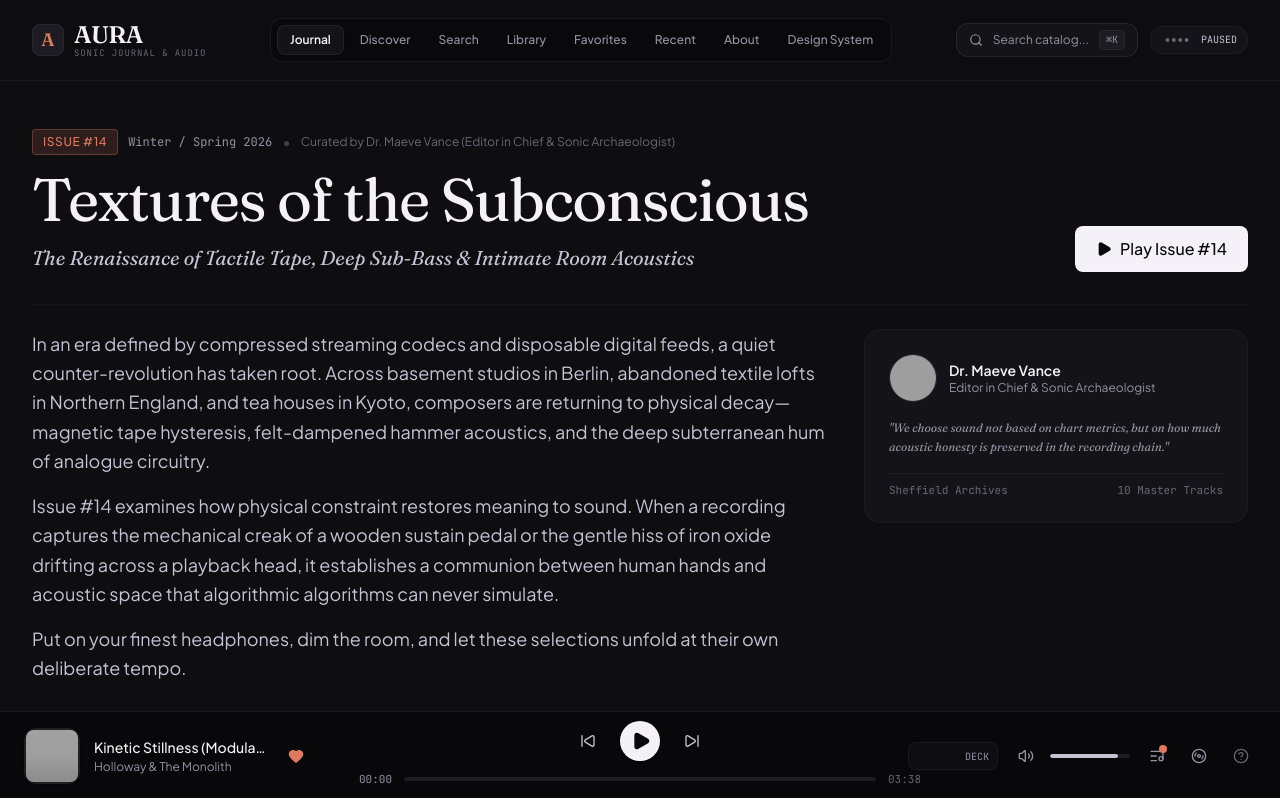
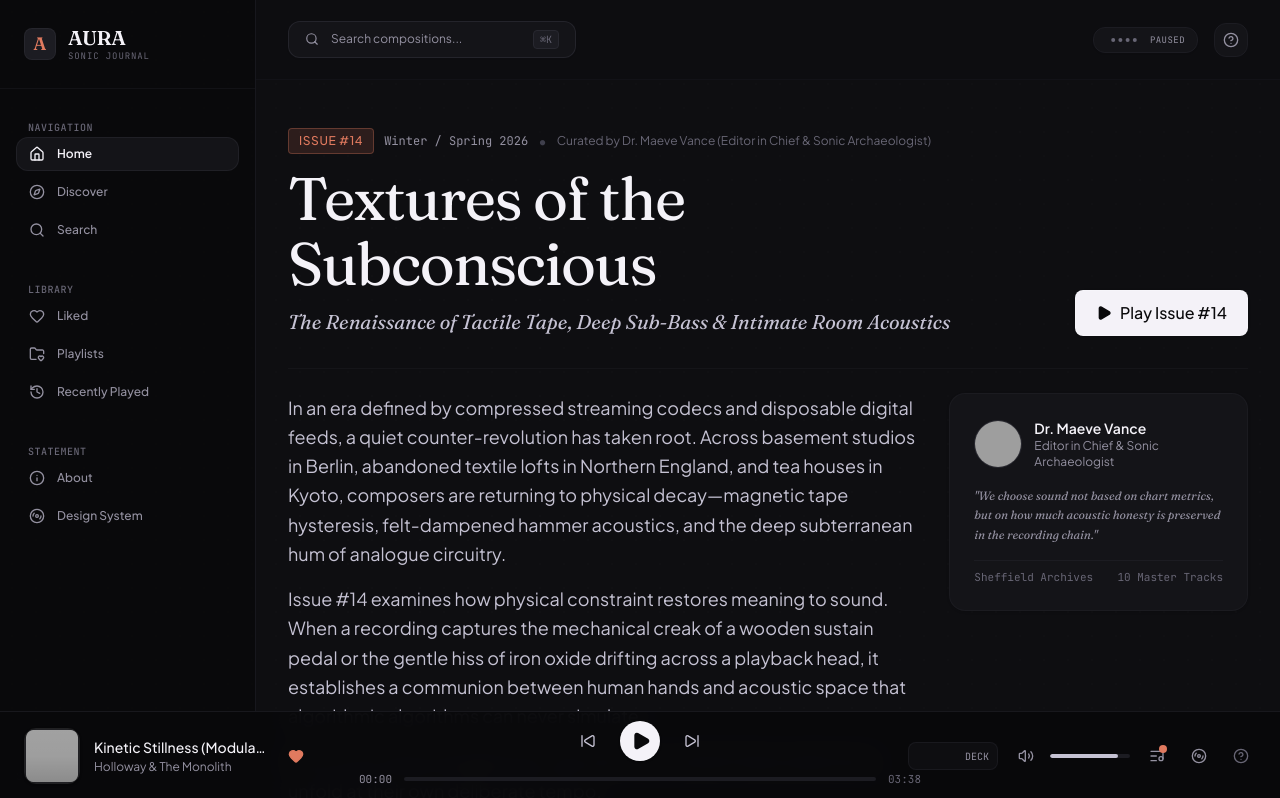
Before and after one commit to Void8478/Aura, a React (Vite) app: page / in a window 1280 px wide. Shown: the top 798 px of the page. Built offline with nearby package versions, Linux system fonts and the light colour scheme; grey boxes are pictures that could not be loaded.

Commit message:
feat(app-shell): rebuild RootLayout to support desktop sidebar and mobile bottom nav layout with persistent player

```diff
--- a/src/layouts/RootLayout.tsx
+++ b/src/layouts/RootLayout.tsx
@@ -1,5 +1,18 @@
+import React, { useState } from 'react';
 import { Outlet, Link, useLocation } from 'react-router-dom';
-import { Search, HelpCircle } from 'lucide-react';
+import {
+  Search,
+  HelpCircle,
+  Home,
+  Compass,
+  Heart,
+  FolderHeart,
+  History,
+  Info,
+  Menu,
+  X,
+  Disc3
+} from 'lucide-react';
 import { AudioPlayer } from '../components/player/AudioPlayer';
 import { QueueDrawer } from '../components/player/QueueDrawer';
 import { ExpandedPlayerModal } from '../components/player/ExpandedPlayerModal';
@@ -10,186 +23,314 @@ import { VisualizerCanvas } from '../components/player/VisualizerCanvas';
 import { useKeyboardShortcuts } from '../hooks/useKeyboardShortcuts';
 import { usePlayerStore } from '../store/usePlayerStore';
 
-export const RootLayout = () => {
+export const RootLayout: React.FC = () => {
   useKeyboardShortcuts();
   const location = useLocation();
+  const [isMobileMenuOpen, setIsMobileMenuOpen] = useState(false);
   const { isPlaying, currentTrack, setIsSearchOpen, toggleVisualizer, setIsShortcutsOpen } =
     usePlayerStore();
 
   const navLinks = [
-    { path: '/', label: 'Journal' },
-    { path: '/discover', label: 'Discover' },
-    { path: '/search', label: 'Search' },
-    { path: '/library', label: 'Library' },
-    { path: '/favorites', label: 'Favorites' },
-    { path: '/recent', label: 'Recent' },
-    { path: '/about', label: 'About' },
-    { path: '/design-test', label: 'Design System' },
+    { path: '/', label: 'Home', icon: <Home className="w-4 h-4" /> },
+    { path: '/discover', label: 'Discover', icon: <Compass className="w-4 h-4" /> },
+    { path: '/search', label: 'Search', icon: <Search className="w-4 h-4" /> },
   ];
 
+  const libraryLinks = [
+    { path: '/favorites', label: 'Liked', icon: <Heart className="w-4 h-4" /> },
+    { path: '/library', label: 'Playlists', icon: <FolderHeart className="w-4 h-4" /> },
+    { path: '/recent', label: 'Recently Played', icon: <History className="w-4 h-4" /> },
+  ];
+
+  const secondaryLinks = [
+    { path: '/about', label: 'About', icon: <Info className="w-4 h-4" /> },
+    { path: '/design-test', label: 'Design System', icon: <Disc3 className="w-4 h-4" /> },
+  ];
+
+  const checkActive = (path: string) => {
+    if (path === '/') return location.pathname === '/';
+    return location.pathname.startsWith(path);
+  };
+
   return (
-    <div className="min-h-screen bg-aura-900 text-aura-200 flex flex-col selection:bg-aura-accent selection:text-white relative font-sans">
+    <div className="min-h-screen bg-aura-900 text-aura-200 flex relative font-sans overflow-x-hidden selection:bg-aura-accent selection:text-white">
+      {/* Background grain texture */}
       <div className="fixed inset-0 pointer-events-none bg-grain opacity-40 z-0" />
 
-      {/* Navigation Header */}
-      <header className="sticky top-0 z-30 bg-aura-900/90 backdrop-blur-md border-b border-aura-800/80 transition-colors">
-        <div className="max-w-7xl mx-auto px-4 sm:px-6 lg:px-8">
-          <div className="flex items-center justify-between h-16 sm:h-20">
-            {/* Masthead */}
-            <div className="flex items-center gap-6">
-              <Link to="/" className="group flex items-center gap-2.5 select-none">
+      {/* 1. DESKTOP SIDEBAR */}
+      <aside className="hidden lg:flex flex-col w-64 bg-aura-950/80 border-r border-aura-800/80 shrink-0 h-screen sticky top-0 z-20 select-none">
+        {/* Sidebar Header / Masthead */}
+        <div className="p-6 border-b border-aura-800/50 flex items-center justify-between">
+          <Link to="/" className="flex items-center gap-3 group">
             <div className="w-8 h-8 rounded-lg bg-aura-800 border border-aura-700/80 flex items-center justify-center group-hover:border-aura-accent/60 transition-colors">
               <span className="font-serif text-lg font-bold text-aura-accent">A</span>
             </div>
             <div className="flex flex-col">
-                  <span className="font-serif text-xl sm:text-2xl font-bold tracking-tight text-aura-100 group-hover:text-aura-accent transition-colors">
+              <span className="font-serif text-xl font-bold tracking-tight text-aura-100 group-hover:text-aura-accent transition-colors">
                 AURA
               </span>
-                  <span className="text-[9px] font-mono tracking-widest text-aura-500 uppercase -mt-1 hidden sm:block">
-                    Sonic Journal & Audio
+              <span className="text-[9px] font-mono tracking-widest text-aura-500 uppercase -mt-0.5">
+                SONIC JOURNAL
               </span>
             </div>
           </Link>
         </div>
 
-            {/* Desktop Navigation Links */}
-            <nav className="hidden lg:flex items-center gap-1 bg-aura-950/60 p-1.5 rounded-xl border border-aura-800/80">
+        {/* Sidebar Nav Area */}
+        <nav className="flex-1 overflow-y-auto px-4 py-6 space-y-7">
+          {/* Group 1: Navigation */}
+          <div className="space-y-2">
+            <span className="px-3 text-[10px] font-mono uppercase tracking-wider text-aura-500 font-medium">
+              Navigation
+            </span>
+            <ul className="space-y-1">
               {navLinks.map((link) => {
-                const isActive = location.pathname === link.path;
+                const active = checkActive(link.path);
                 return (
+                  <li key={link.path}>
                     <Link
-                    key={link.path}
                       to={link.path}
-                    className={`px-3 py-1.5 rounded-lg text-xs font-medium transition-all ${
-                      isActive
-                        ? 'bg-aura-850 text-aura-100 shadow-xs border border-aura-700/70 font-semibold'
-                        : 'text-aura-400 hover:text-aura-200 hover:bg-aura-900/60'
+                      className={`flex items-center gap-3 px-3 py-2 rounded-xl text-xs font-medium transition-all ${
+                        active
+                          ? 'bg-aura-850 text-aura-100 border border-aura-700/60 font-semibold'
+                          : 'text-aura-400 hover:text-aura-100 hover:bg-aura-900/40 border border-transparent'
                       }`}
                     >
-                    {link.label}
+                      {link.icon}
+                      <span>{link.label}</span>
                     </Link>
+                  </li>
                 );
               })}
+            </ul>
+          </div>
+
+          {/* Group 2: Library */}
+          <div className="space-y-2">
+            <span className="px-3 text-[10px] font-mono uppercase tracking-wider text-aura-500 font-medium">
+              Library
+            </span>
+            <ul className="space-y-1">
+              {libraryLinks.map((link) => {
+                const active = checkActive(link.path);
+                return (
+                  <li key={link.path}>
+                    <Link
+                      to={link.path}
+                      className={`flex items-center gap-3 px-3 py-2 rounded-xl text-xs font-medium transition-all ${
+                        active
+                          ? 'bg-aura-850 text-aura-100 border border-aura-700/60 font-semibold'
+                          : 'text-aura-400 hover:text-aura-100 hover:bg-aura-900/40 border border-transparent'
+                      }`}
+                    >
+                      {link.icon}
+                      <span>{link.label}</span>
+                    </Link>
+                  </li>
+                );
+              })}
+            </ul>
+          </div>
+
+          {/* Group 3: Curation Colophon */}
+          <div className="space-y-2">
+            <span className="px-3 text-[10px] font-mono uppercase tracking-wider text-aura-500 font-medium">
+              Statement
+            </span>
+            <ul className="space-y-1">
+              {secondaryLinks.map((link) => {
+                const active = checkActive(link.path);
+                return (
+                  <li key={link.path}>
+                    <Link
+                      to={link.path}
+                      className={`flex items-center gap-3 px-3 py-2 rounded-xl text-xs font-medium transition-all ${
+                        active
+                          ? 'bg-aura-850 text-aura-100 border border-aura-700/60 font-semibold'
+                          : 'text-aura-400 hover:text-aura-100 hover:bg-aura-900/40 border border-transparent'
+                      }`}
+                    >
+                      {link.icon}
+                      <span>{link.label}</span>
+                    </Link>
+                  </li>
+                );
+              })}
+            </ul>
+          </div>
         </nav>
 
-            {/* Header Right Actions */}
-            <div className="flex items-center gap-2 sm:gap-3">
+        {/* Sidebar Footer */}
+        <div className="p-4 border-t border-aura-800/50 flex items-center justify-between text-[11px] font-mono text-aura-500">
+          <span>Sheffield • Kyoto</span>
+          <span>ISSN 2984</span>
+        </div>
+      </aside>
+
+      {/* 2. MAIN LAYOUT SHELL (fills rest of page width) */}
+      <div className="flex-1 flex flex-col min-w-0 min-h-screen">
+        {/* DESKTOP TOP HEADER */}
+        <header className="hidden lg:flex items-center justify-between px-8 h-20 bg-aura-900/90 backdrop-blur-md sticky top-0 z-20 border-b border-aura-800/40">
+          {/* Top header search trigger */}
           <button
             onClick={() => setIsSearchOpen(true)}
-                className="flex items-center gap-2.5 px-3 py-1.5 rounded-xl bg-aura-850 border border-aura-700/80 text-aura-400 hover:text-aura-100 hover:border-aura-600 transition-all text-xs shadow-xs"
-                aria-label="Open search palette"
+            className="flex items-center gap-3 px-4 py-2 rounded-xl bg-aura-850 border border-aura-700/80 hover:border-aura-600 text-aura-400 hover:text-aura-100 transition-all text-xs w-72 shadow-xs text-left"
           >
-                <Search className="w-3.5 h-3.5 text-aura-400" />
-                <span className="hidden sm:inline font-sans">Search catalog...</span>
-                <kbd className="hidden sm:inline-block font-mono text-[10px] bg-aura-800 text-aura-400 px-1.5 py-0.5 rounded border border-aura-700">
+            <Search className="w-3.5 h-3.5" />
+            <span className="flex-1 font-sans">Search compositions...</span>
+            <kbd className="font-mono text-[10px] bg-aura-800 text-aura-500 px-1.5 py-0.5 rounded border border-aura-700 select-none">
               ⌘K
             </kbd>
           </button>
 
+          {/* Right Header Controls */}
+          <div className="flex items-center gap-4">
             {currentTrack && (
               <button
                 onClick={toggleVisualizer}
-                  className="hidden sm:flex items-center gap-2 px-2.5 py-1.5 rounded-xl bg-aura-850 border border-aura-800 hover:border-aura-700 text-xs"
+                className="flex items-center gap-2 px-3 py-1.5 rounded-xl bg-aura-850 border border-aura-800 hover:border-aura-700 text-xs shadow-xs"
                 title="View Master Deck"
               >
-                  <VisualizerCanvas mode="minimal-dots" width={32} height={14} barColor="#e07a5f" />
-                  <span className="font-mono text-[10px] text-aura-300 max-w-[90px] truncate">
+                <VisualizerCanvas mode="minimal-dots" width={36} height={12} barColor="#e07a5f" />
+                <span className="font-mono text-[9px] text-aura-400 tracking-wider">
                   {isPlaying ? 'PLAYING' : 'PAUSED'}
                 </span>
               </button>
             )}
-            </div>
-          </div>
 
-          {/* Mobile / Tablet Horizontal Navigation Scroll */}
-          <div className="flex lg:hidden items-center justify-start gap-1 py-2.5 border-t border-aura-800/60 overflow-x-auto no-scrollbar">
-            {navLinks.map((link) => {
-              const isActive = location.pathname === link.path;
-              return (
-                <Link
-                  key={link.path}
-                  to={link.path}
-                  className={`px-3 py-1 rounded-md text-xs font-medium whitespace-nowrap transition-colors ${
-                    isActive
-                      ? 'text-aura-accent font-semibold bg-aura-850'
-                      : 'text-aura-400 hover:text-aura-200'
-                  }`}
+            <button
+              onClick={() => setIsShortcutsOpen(true)}
+              className="p-2 rounded-xl bg-aura-850 border border-aura-800 hover:border-aura-700 text-aura-400 hover:text-aura-100 transition-colors"
+              title="Keyboard shortcuts"
+              aria-label="View shortcuts"
             >
-                  {link.label}
-                </Link>
-              );
-            })}
-          </div>
+              <HelpCircle className="w-4 h-4" />
+            </button>
           </div>
         </header>
 
-      {/* Main Content Area */}
-      <main className="flex-1 relative z-10">
-        <Outlet />
-      </main>
+        {/* MOBILE COMPACT HEADER */}
+        <header className="lg:hidden flex items-center justify-between px-4 h-16 bg-aura-900/90 backdrop-blur-md sticky top-0 z-20 border-b border-aura-800/80">
+          <Link to="/" className="flex items-center gap-2 group">
+            <div className="w-7 h-7 rounded bg-aura-800 border border-aura-700 flex items-center justify-center">
+              <span className="font-serif text-sm font-bold text-aura-accent">A</span>
+            </div>
+            <span className="font-serif text-base font-bold text-aura-100">AURA</span>
+          </Link>
 
-      {/* Footer */}
-      <footer className="border-t border-aura-800/80 bg-aura-950/60 pb-28 pt-12 text-aura-400">
-        <div className="max-w-7xl mx-auto px-4 sm:px-6 lg:px-8">
-          <div className="grid grid-cols-1 md:grid-cols-12 gap-8 mb-8">
-            <div className="md:col-span-6 space-y-3">
           <div className="flex items-center gap-2">
-                <span className="font-serif text-lg font-bold text-aura-100">AURA</span>
-                <span className="text-xs font-mono text-aura-500 uppercase tracking-wider">
-                  — Journal & Audio Lab
+            <button
+              onClick={() => setIsSearchOpen(true)}
+              className="p-2 rounded-lg bg-aura-850 border border-aura-800 text-aura-400"
+              aria-label="Search"
+            >
+              <Search className="w-4 h-4" />
+            </button>
+
+            <button
+              onClick={() => setIsMobileMenuOpen(!isMobileMenuOpen)}
+              className="p-2 rounded-lg bg-aura-850 border border-aura-800 text-aura-400"
+              aria-label="Toggle navigation menu"
+            >
+              {isMobileMenuOpen ? <X className="w-4 h-4" /> : <Menu className="w-4 h-4" />}
+            </button>
+          </div>
+        </header>
+
+        {/* MOBILE OVERLAY NAVIGATION MENU */}
+        {isMobileMenuOpen && (
+          <div className="lg:hidden fixed inset-0 top-16 bg-aura-950/95 backdrop-blur-md z-30 flex flex-col p-6 space-y-6 select-none animate-in fade-in-50">
+            <div className="space-y-2">
+              <span className="text-[10px] font-mono uppercase tracking-wider text-aura-500">
+                Navigation
               </span>
-              </div>
-              <p className="text-xs text-aura-400 max-w-md leading-relaxed font-sans">
-                An independent sound publication documenting the resurgence of analog tape warmth,
-                intimate chamber acoustics, and conscious audio discovery.
-              </p>
-              <div className="flex items-center gap-4 text-[11px] font-mono text-aura-500 pt-1">
-                <span>ISSN 2984-184X</span>
-                <span>•</span>
-                <span>Sheffield • Kyoto • Berlin</span>
-              </div>
-            </div>
-
-            <div className="md:col-span-3 space-y-2">
-              <h4 className="font-mono text-xs uppercase tracking-wider text-aura-300">
-                Audio Telemetry
-              </h4>
-              <ul className="text-xs text-aura-500 space-y-1.5 font-sans">
-                <li>Web Audio Analyser API</li>
-                <li>Jamendo Open Protocol</li>
-                <li>Zero Tracking / Local State</li>
-                <li>Hi-Fi Creative Commons Stems</li>
+              <ul className="space-y-1">
+                {[...navLinks, ...libraryLinks, ...secondaryLinks].map((link) => {
+                  const active = checkActive(link.path);
+                  return (
+                    <li key={link.path}>
+                      <Link
+                        to={link.path}
+                        onClick={() => setIsMobileMenuOpen(false)}
+                        className={`flex items-center gap-3 px-3 py-2.5 rounded-xl text-sm font-medium transition-colors ${
+                          active
+                            ? 'bg-aura-850 text-aura-100 font-semibold'
+                            : 'text-aura-400 hover:text-aura-100'
+                        }`}
+                      >
+                        {link.icon}
+                        <span>{link.label}</span>
+                      </Link>
+                    </li>
+                  );
+                })}
               </ul>
             </div>
 
-            <div className="md:col-span-3 space-y-2">
-              <h4 className="font-mono text-xs uppercase tracking-wider text-aura-300">
-                Tactile Access
-              </h4>
-              <p className="text-xs text-aura-500 leading-relaxed font-sans">
-                Control playback without leaving your keyboard.
-              </p>
+            <div className="pt-6 border-t border-aura-800/60 flex items-center justify-between text-[10px] font-mono text-aura-500">
+              <span>Sheffield • Kyoto</span>
               <button
-                onClick={() => setIsShortcutsOpen(true)}
-                className="inline-flex items-center gap-1.5 text-xs text-aura-accent hover:underline font-medium pt-1"
+                onClick={() => {
+                  setIsMobileMenuOpen(false);
+                  setIsShortcutsOpen(true);
+                }}
+                className="text-aura-accent underline"
               >
-                <HelpCircle className="w-3.5 h-3.5" />
-                View Keyboard Shortcuts (?)
+                Shortcuts (?)
               </button>
             </div>
           </div>
+        )}
 
-          <div className="pt-6 border-t border-aura-800/60 flex flex-col sm:flex-row items-center justify-between gap-4 text-xs text-aura-500 font-mono">
-            <p>© 2026 AURA Audio Editions. All rights reserved.</p>
-            <p className="flex items-center gap-2">
-              <span className="w-1.5 h-1.5 rounded-full bg-aura-accent" />
-              Designed for thoughtful listening
-            </p>
+        {/* Main Content Area Container */}
+        <div className="flex-1 flex flex-col relative z-10">
+          <Outlet />
         </div>
+
+        {/* MOBILE BOTTOM NAVIGATION BAR */}
+        <nav className="lg:hidden fixed bottom-0 left-0 right-0 z-20 bg-aura-950/90 backdrop-blur-md border-t border-aura-800/80 py-2.5 px-6 flex items-center justify-around select-none pb-safe-bottom">
+          <Link
+            to="/"
+            className={`flex flex-col items-center gap-1 text-[10px] ${
+              checkActive('/') ? 'text-aura-accent font-semibold' : 'text-aura-400'
+            }`}
+          >
+            <Home className="w-4 h-4" />
+            <span>Home</span>
+          </Link>
+          <Link
+            to="/discover"
+            className={`flex flex-col items-center gap-1 text-[10px] ${
+              checkActive('/discover') ? 'text-aura-accent font-semibold' : 'text-aura-400'
+            }`}
+          >
+            <Compass className="w-4 h-4" />
+            <span>Discover</span>
+          </Link>
+          <Link
+            to="/search"
+            className={`flex flex-col items-center gap-1 text-[10px] ${
+              checkActive('/search') ? 'text-aura-accent font-semibold' : 'text-aura-400'
+            }`}
+          >
+            <Search className="w-4 h-4" />
+            <span>Search</span>
+          </Link>
+          <Link
+            to="/library"
+            className={`flex flex-col items-center gap-1 text-[10px] ${
+              checkActive('/library') || checkActive('/favorites') || checkActive('/recent')
+                ? 'text-aura-accent font-semibold'
+                : 'text-aura-400'
+            }`}
+          >
+            <FolderHeart className="w-4 h-4" />
+            <span>Library</span>
+          </Link>
+        </nav>
       </div>
-      </footer>
 
-      {/* Global Overlays & Persistent Player */}
+      {/* Global Overlays & Persistent Player (Common across all views) */}
       <AudioPlayer />
       <QueueDrawer />
       <ExpandedPlayerModal />
```
Lines whose indentation alone changed are shown as unchanged.
